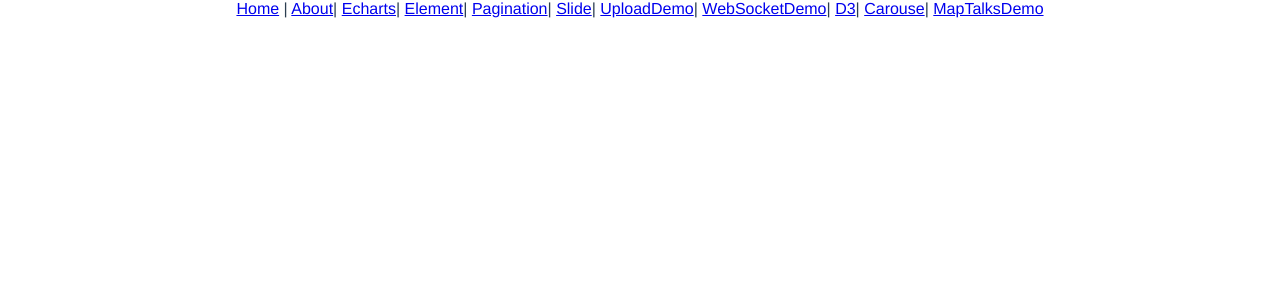
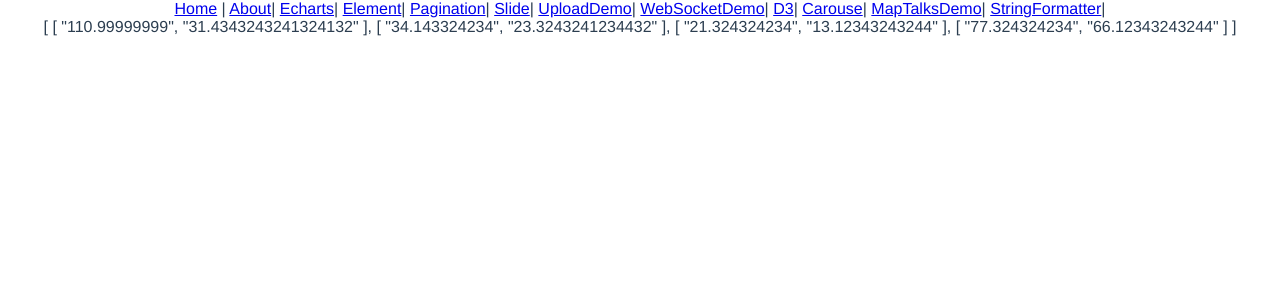
Before and after one commit to keeperLee/vue-template, a Vue app: page /stringFormatter in a window 1280 px wide. Shown: the top 300 px of the page. Built offline with nearby package versions, Linux system fonts and the light colour scheme; what vue-monoplasty-slide-verify would draw is missing.

Commit message:
简单的字符串切割

```diff
--- a/src/App.vue
+++ b/src/App.vue
@@ -11,7 +11,8 @@
       <router-link to="/webSocketDemo">WebSocketDemo</router-link>|
       <router-link to="/Dthree">D3</router-link>|
       <router-link to="/carouse">Carouse</router-link>|
-      <router-link to="/mapTalksDemo">MapTalksDemo</router-link>
+      <router-link to="/mapTalksDemo">MapTalksDemo</router-link>|
+      <router-link to="/stringFormatter">StringFormatter</router-link>|
 <!--        <el-card shadow="hover" style="width: 100px;height: 100px">-->
 <!--            总是显示-->
 <!--        </el-card>-->
--- /dev/null
+++ b/src/components/StringFormatter.vue
@@ -0,0 +1,60 @@
+<template>
+    <div class="root">
+        <div class="StringFormatter">
+            <div class="show">{{formatterString}}</div>
+        </div>
+    </div>
+</template>
+
+<script>
+import * as d3 from 'd3';
+export default {
+
+    name: "StringFormatter",
+    data(){
+        return{
+            data: [73,52,33,22,14,68],
+            formatterString:''
+        }
+    },
+    mounted() {
+        // this.draw();
+        this.formatterString = "110.99999999,31.4343243241324132," +
+                "34.143324234,23.3243241234432," +
+                "21.324324234,13.12343243244," +
+                "77.324324234,66.12343243244"
+        let value = this.formatterString;
+        setTimeout(()=>this.formatter(value),5000)
+
+
+    },
+    methods:{
+        formatter(value){
+            console.log(value.split(","));
+            let array = value.split(",");
+            let resultArray = [];
+            for(let i = 0 ; i < array.length; i +=2){
+                let tempArray = [];
+                tempArray.push(array[i]);
+                tempArray.push(array[i+1]);
+                resultArray.push(tempArray);
+            }
+            console.log(resultArray)
+            this.formatterString = resultArray;
+        }
+    },
+    computed:{
+
+    }
+}
+</script>
+
+<style scoped lang="stylus">
+    .root
+        position: relative;
+        width 100%
+        height 100%
+        .StringFormatter
+            position relative
+
+</style>
--- a/src/router/index.js
+++ b/src/router/index.js
@@ -89,6 +89,14 @@ const routes = [
         // which is lazy-loaded when the route is visited.
         component: () => import(/* webpackChunkName: "about" */ '../components/map/MapTalksDemo.vue')
     },
+    {
+        path: '/stringFormatter',
+        name: 'StringFormatter',
+        // route level code-splitting
+        // this generates a separate chunk (about.[hash].js) for this route
+        // which is lazy-loaded when the route is visited.
+        component: () => import(/* webpackChunkName: "about" */ '../components/StringFormatter.vue')
+    },
 ]
 
 const router = new VueRouter({
```
